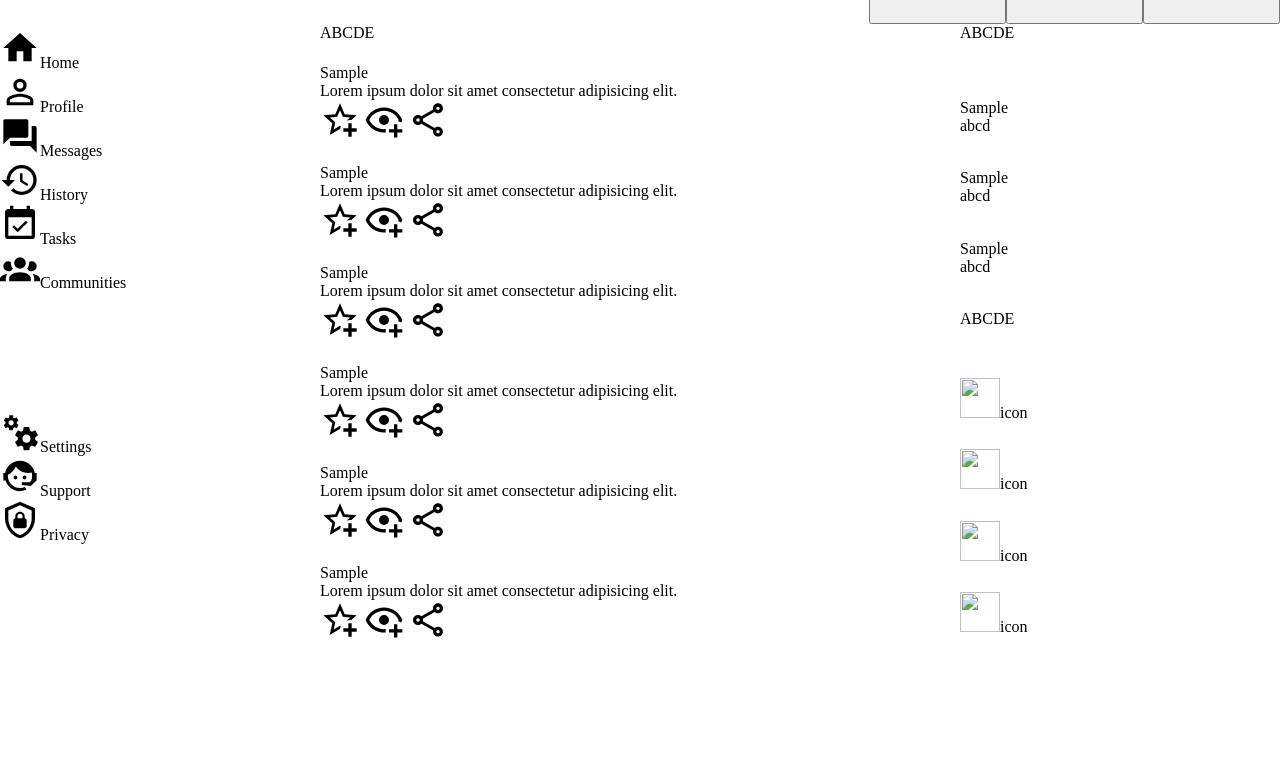
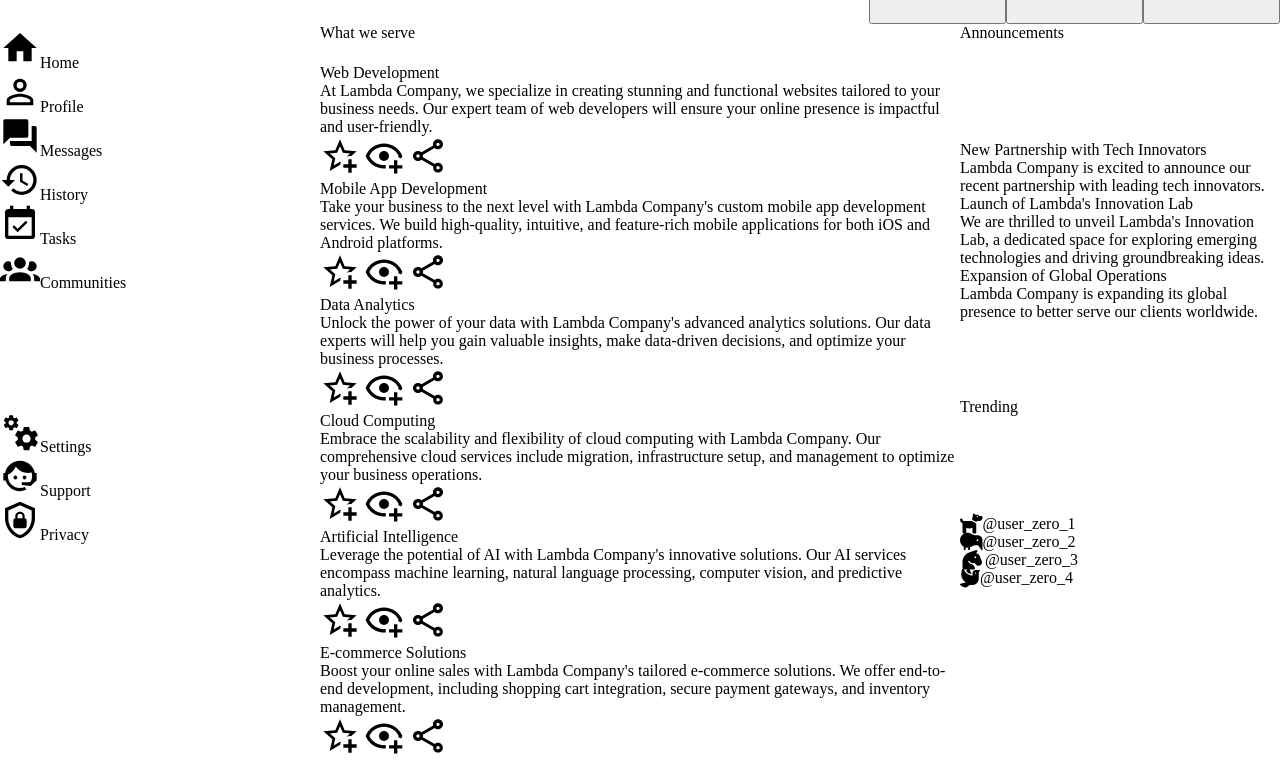
Before and after one commit to roopxx/admin-dashboard, a plain HTML site: page index.html in a window 1280 px wide. Shown: the part 136-896 px from the top of the page. Before the commit the page ends 800 px from the top, so only its background shows below. Drawn offline with Linux system fonts and the light colour scheme.

Commit message:
Correct the syntax and add proper text

```diff
--- a/index.html
+++ b/index.html
@@ -5,25 +5,31 @@
     <meta name="viewport" content="width=device-width, initial-scale=1.0">
     <title>Admin Dashboard</title>
     <link rel="stylesheet" href="style.css">
+    <link rel="stylesheet" href="/Icon">
+    <script src="https://kit.fontawesome.com/ef782f470d.js" crossorigin="anonymous"></script>
 </head>
 <body>
     <div class="container">
         <div class="top header">
             <img src="Icon/home-search-outline.svg" alt="">
-            <div class="search-bar">aaa</div>
+            <input class="search-bar" type="text" placeholder="Search..">
             <img src="Icon/bell-ring.svg" alt="">
             <img src="Icon/noun-llama-3263829.svg" alt="">
-            <span>SAMPLE</span>
+            <div class="name">Lambda</div>
         </div>
         <div class="bottom header">
             <img src="Icon/noun-llama-3263829.svg" alt="">
-            <div class="name">Sample</div>
+            <div class="name">The Lambda Company</div>
             <button class="btn">New</button>
             <button class="btn">Upload</button>
             <button class="btn">Share</button>
         </div>
         <div class="sidebar">
-            <div class="dashboard"><img src="/Icon/view-dashboard-variant.svg" alt=""> <span>Dashboard</span></div>
+            <div class="dashboard">
+                <div>
+                    <img src="/Icon/view-dashboard-variant.svg" alt=""> <span>Dashboard</span>
+                </div>
+            </div>
             <div class="side-icon">
                 <div><img src="Icon/home.svg" alt=""><span>Home</span></div>
                 <div><img src="Icon/account-outline.svg" alt=""><span>Profile</span></div>
@@ -32,7 +38,7 @@
                 <div><img src="Icon/task.svg" alt=""><span>Tasks</span></div>
                 <div><img src="Icon/account-group.svg" alt=""><span>Communities</span></div>
             </div>
-            <div class="side-icon2">
+            <div class="side-Icon2">
                 <div><img src="Icon/setting.svg" alt=""><span>Settings</span></div>
                 <div><img src="Icon/face-agent.svg" alt=""><span>Support</span></div>
                 <div><img src="Icon/shield-lock-privacy.svg" alt=""><span>Privacy</span></div>
@@ -40,73 +46,89 @@
         </div>
         <div class="main-view">
             <div class="project">
-                <div class="header-cat">ABCDE</div>
+                <div class="header-cat">What we serve</div>
                 <div class="card-wrap">
                     <div class="card">
-                        <p class="card-head">Sample</p>
-                        <p>Lorem ipsum dolor sit amet consectetur adipisicing elit.</p>
+                        <p class="card-head">Web Development</p>
+                        <p>At Lambda Company, we specialize in creating stunning and functional websites tailored to your business needs. Our expert team of web developers will ensure your online presence is impactful and user-friendly.</p>
+                        <div>
                             <img src="Icon/star-plus-outline.svg" alt="">
                             <img src="Icon/eye-plus-outline.svg" alt="">
                             <img src="Icon/share-variant-outline.svg" alt="">
                         </div>
+                    </div>
                     <div class="card">
-                        <p class="card-head">Sample</p>
-                        <p>Lorem ipsum dolor sit amet consectetur adipisicing elit.</p>
+                        <p class="card-head">Mobile App Development</p>
+                        <p>Take your business to the next level with Lambda Company's custom mobile app development services. We build high-quality, intuitive, and feature-rich mobile applications for both iOS and Android platforms.</p>
+                        <div>
                             <img src="Icon/star-plus-outline.svg" alt="">
                             <img src="Icon/eye-plus-outline.svg" alt="">
                             <img src="Icon/share-variant-outline.svg" alt="">
                         </div>
+                    </div>
                     <div class="card">
-                        <p class="card-head">Sample</p>
-                        <p>Lorem ipsum dolor sit amet consectetur adipisicing elit.</p>
+                        <p class="card-head">Data Analytics</p>
+                        <p>Unlock the power of your data with Lambda Company's advanced analytics solutions. Our data experts will help you gain valuable insights, make data-driven decisions, and optimize your business processes.</p>
+                        <div>
                             <img src="Icon/star-plus-outline.svg" alt="">
                             <img src="Icon/eye-plus-outline.svg" alt="">
                             <img src="Icon/share-variant-outline.svg" alt="">
                         </div>
+                    </div>
                     <div class="card">
-                        <p class="card-head">Sample</p>
-                        <p>Lorem ipsum dolor sit amet consectetur adipisicing elit.</p>
+                        <p class="card-head">Cloud Computing</p>
+                        <p>Embrace the scalability and flexibility of cloud computing with Lambda Company. Our comprehensive cloud services include migration, infrastructure setup, and management to optimize your business operations.</p>
+                        <div>
                             <img src="Icon/star-plus-outline.svg" alt="">
                             <img src="Icon/eye-plus-outline.svg" alt="">
                             <img src="Icon/share-variant-outline.svg" alt="">
                         </div>
+                    </div>
                     <div class="card">
-                        <p class="card-head">Sample</p>
-                        <p>Lorem ipsum dolor sit amet consectetur adipisicing elit.</p>
+                        <p class="card-head">Artificial Intelligence</p>
+                        <p>Leverage the potential of AI with Lambda Company's innovative solutions. Our AI services encompass machine learning, natural language processing, computer vision, and predictive analytics.</p>
+                        <div>
                             <img src="Icon/star-plus-outline.svg" alt="">
                             <img src="Icon/eye-plus-outline.svg" alt="">
                             <img src="Icon/share-variant-outline.svg" alt="">
                         </div>
+                    </div>
                     <div class="card">
-                        <p class="card-head">Sample</p>
-                        <p>Lorem ipsum dolor sit amet consectetur adipisicing elit.</p>
+                        <p class="card-head">E-commerce Solutions</p>
+                        <p>Boost your online sales with Lambda Company's tailored e-commerce solutions. We offer end-to-end development, including shopping cart integration, secure payment gateways, and inventory management.</p>
+                        <div>
                             <img src="Icon/star-plus-outline.svg" alt="">
                             <img src="Icon/eye-plus-outline.svg" alt="">
                             <img src="Icon/share-variant-outline.svg" alt="">
                         </div>
                     </div>
                 </div>
+            </div>
             <div class="announcements">
-                <div class="header-cat">ABCDE</div>
+                <div class="header-cat">Announcements</div>
+                <div class="announcement-list">
                     <div>
-                    <span>Sample</span>
-                    <p>abcd</p>
+                        <div>New Partnership with Tech Innovators</div>
+                        <p>Lambda Company is excited to announce our recent partnership with leading tech innovators.</p>
                     </div>
                     <div>
-                    <span>Sample</span>
-                    <p>abcd</p>
+                        <div>Launch of Lambda's Innovation Lab</div>
+                        <p>We are thrilled to unveil Lambda's Innovation Lab, a dedicated space for exploring emerging technologies and driving groundbreaking ideas.</p>
                     </div>
                     <div>
-                    <span>Sample</span>
-                    <p>abcd</p>
+                        <div>Expansion of Global Operations</div>
+                        <p>Lambda Company is expanding its global presence to better serve our clients worldwide.</p>
+                    </div>
                 </div>
             </div>
             <div class="trending">
-                <div class="header-cat">ABCDE</div>
-                <div><img src="" alt=""><span>icon</span></div>
-                <div><img src="" alt=""><span>icon</span></div>
-                <div><img src="" alt=""><span>icon</span></div>
-                <div><img src="" alt=""><span>icon</span></div>
+                <div class="header-cat">Trending</div>
+                <div class="trending-list">
+                    <div><i class="fa-solid fa-dog fa-lg"></i><span>@user_zero_1</span></div>
+                    <div><i class="fa-solid fa-kiwi-bird fa-lg"></i><span>@user_zero_2</span></div>
+                    <div><i class="fa-solid fa-horse-head fa-lg"></i><span>@user_zero_3</span></div>
+                    <div><i class="fa-solid fa-dove fa-lg"></i><span>@user_zero_4</span></div>
+                </div>
             </div>
         </div>
     </div>
```
Lines whose indentation alone changed are shown as unchanged.
